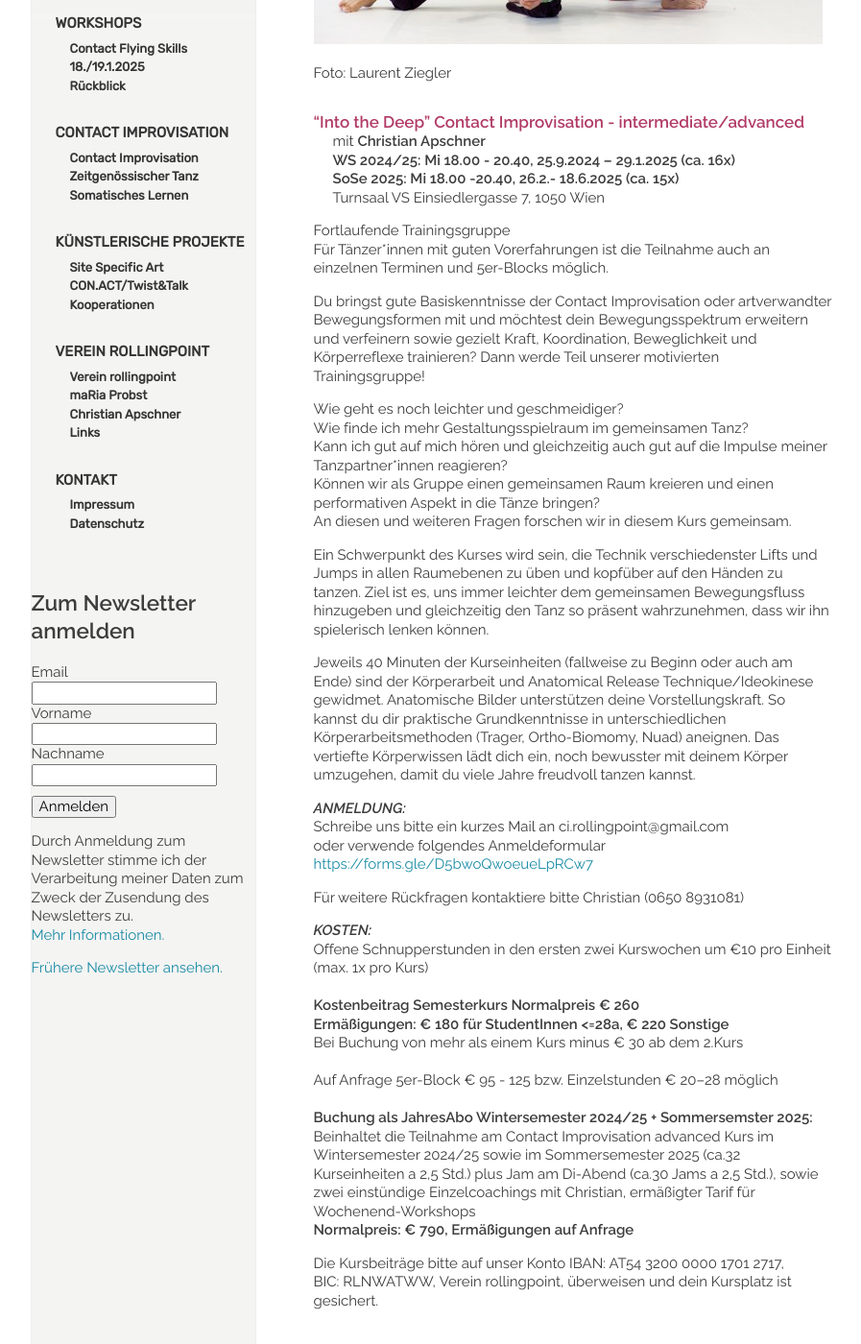
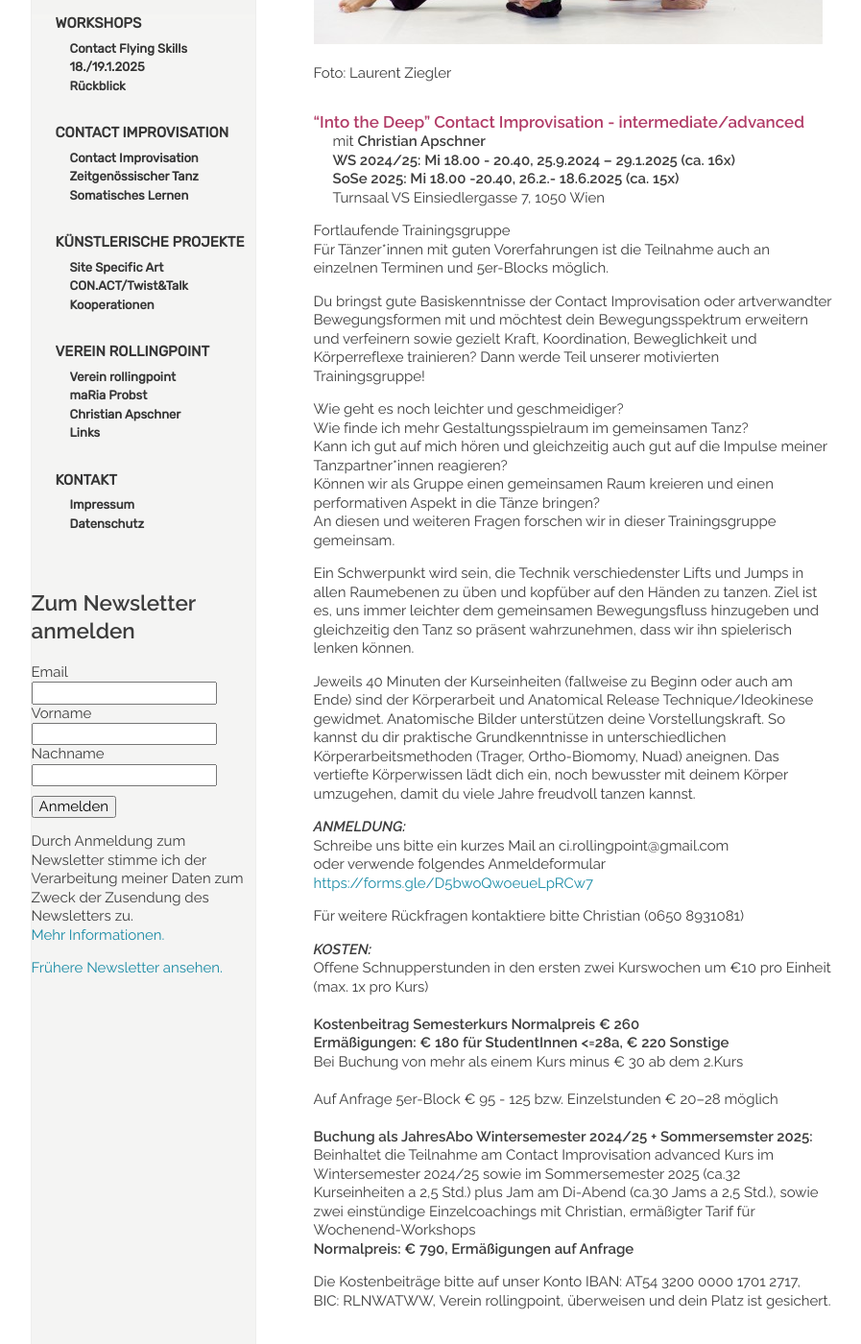
Before and after one commit to manulari/rollingpointat, a Jekyll site: the page built from _pages_de/contactadv.md, in a window 1280 px wide and 1400 px high, scrolled down 447 px. Shown: the whole window at 96% size, without its empty margins (152-1049 px from the left). Built offline with Jekyll 4.4.1, drawn with Linux system fonts in a browser that asks for light colours; comment, search, counter and statistics services are not loaded.

Commit message:
Update page (de) “contactadv”

```diff
--- a/_pages_de/contactadv.md
+++ b/_pages_de/contactadv.md
@@ -23,9 +23,9 @@ Wie geht es noch leichter und geschmeidiger?\
 Wie finde ich mehr Gestaltungsspielraum im gemeinsamen Tanz?\
 Kann ich gut auf mich hören und gleichzeitig auch gut auf die Impulse meiner Tanzpartner*innen reagieren?\
 Können wir als Gruppe einen gemeinsamen Raum kreieren und einen performativen Aspekt in die Tänze bringen?\
-An diesen und weiteren Fragen forschen wir in diesem Kurs gemeinsam.
+An diesen und weiteren Fragen forschen wir in dieser Trainingsgruppe gemeinsam.
 
-Ein Schwerpunkt des Kurses wird sein, die Technik verschiedenster Lifts und Jumps in allen Raumebenen zu üben und kopfüber auf den Händen zu tanzen. Ziel ist es, uns immer leichter dem gemeinsamen Bewegungsfluss hinzugeben und gleichzeitig den Tanz so präsent wahrzunehmen, dass wir ihn spielerisch lenken können.
+Ein Schwerpunkt wird sein, die Technik verschiedenster Lifts und Jumps in allen Raumebenen zu üben und kopfüber auf den Händen zu tanzen. Ziel ist es, uns immer leichter dem gemeinsamen Bewegungsfluss hinzugeben und gleichzeitig den Tanz so präsent wahrzunehmen, dass wir ihn spielerisch lenken können.
 
 Jeweils 40 Minuten der Kurseinheiten (fallweise zu Beginn oder auch am Ende) sind der Körperarbeit und Anatomical Release Technique/Ideokinese gewidmet.  Anatomische Bilder unterstützen deine Vorstellungskraft. So kannst du dir praktische Grundkenntnisse in unterschiedlichen Körperarbeitsmethoden (Trager, Ortho-Biomomy, Nuad) aneignen. Das vertiefte Körperwissen lädt dich ein, noch bewusster mit deinem Körper umzugehen, damit du viele Jahre freudvoll tanzen kannst.
 
@@ -49,4 +49,4 @@ Auf Anfrage 5﻿er-Block € 95 - 125 bzw. Einzelstunden € 20–28 möglich\
 Beinhaltet die Teilnahme am Contact Improvisation advanced Kurs im Wintersemester 2024/25 sowie im Sommersemester 2025 (ca.32 Kurseinheiten a 2,5 Std.) plus Jam am Di-Abend (ca.30 Jams a 2,5 Std.),  sowie zwei einstündige Einzelcoachings mit Christian, ermäßigter Tarif für Wochenend-Workshops \
 **Normalpreis: € 790, Ermäßigungen auf Anfrage**
 
-Die Kursbeiträge bitte auf unser Konto IBAN: AT54 3200 0000 1701 2717, BIC: RLNWATWW, Verein rollingpoint, überweisen und dein Kursplatz ist gesichert.
+Die Kostenbeiträge bitte auf unser Konto IBAN: AT54 3200 0000 1701 2717, BIC: RLNWATWW, Verein rollingpoint, überweisen und dein Platz ist gesichert.
```
